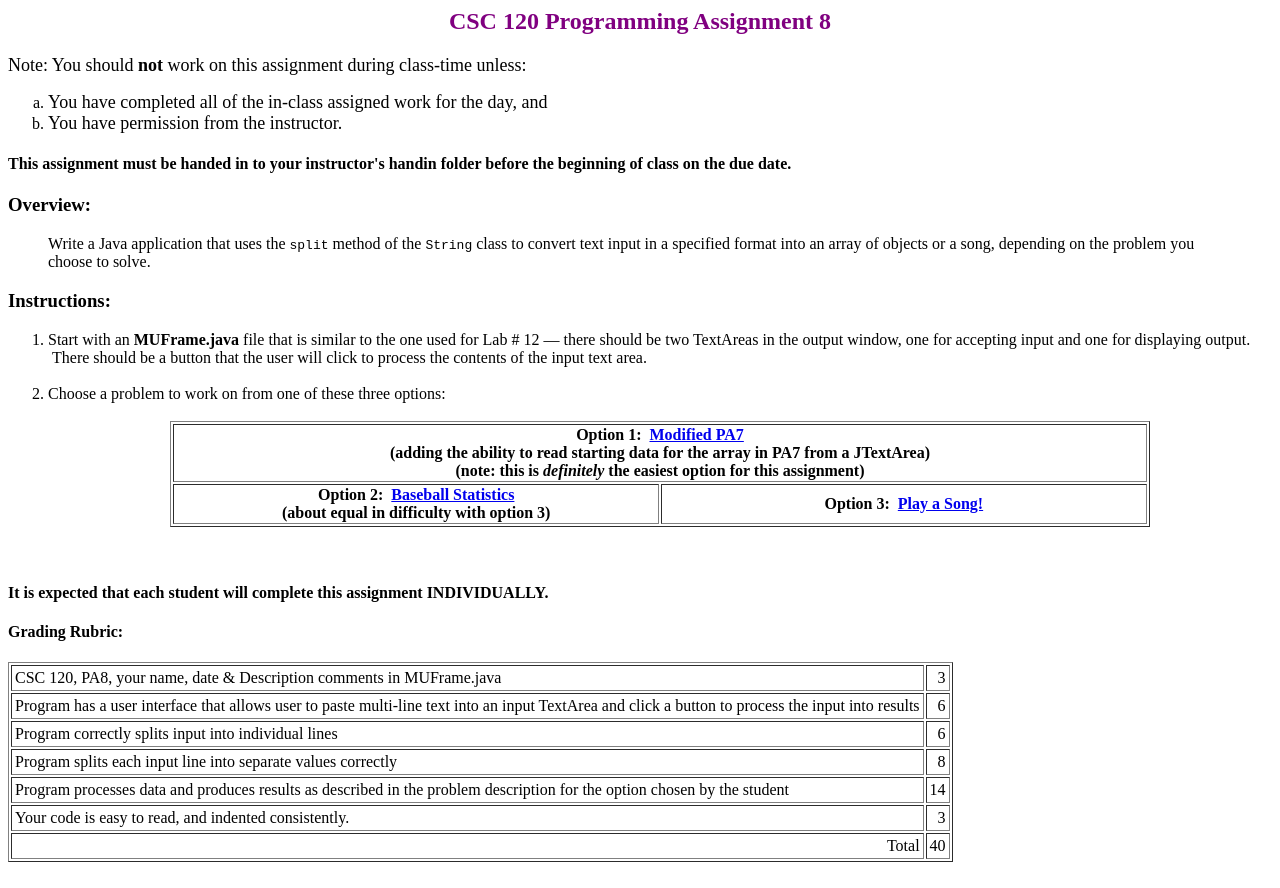
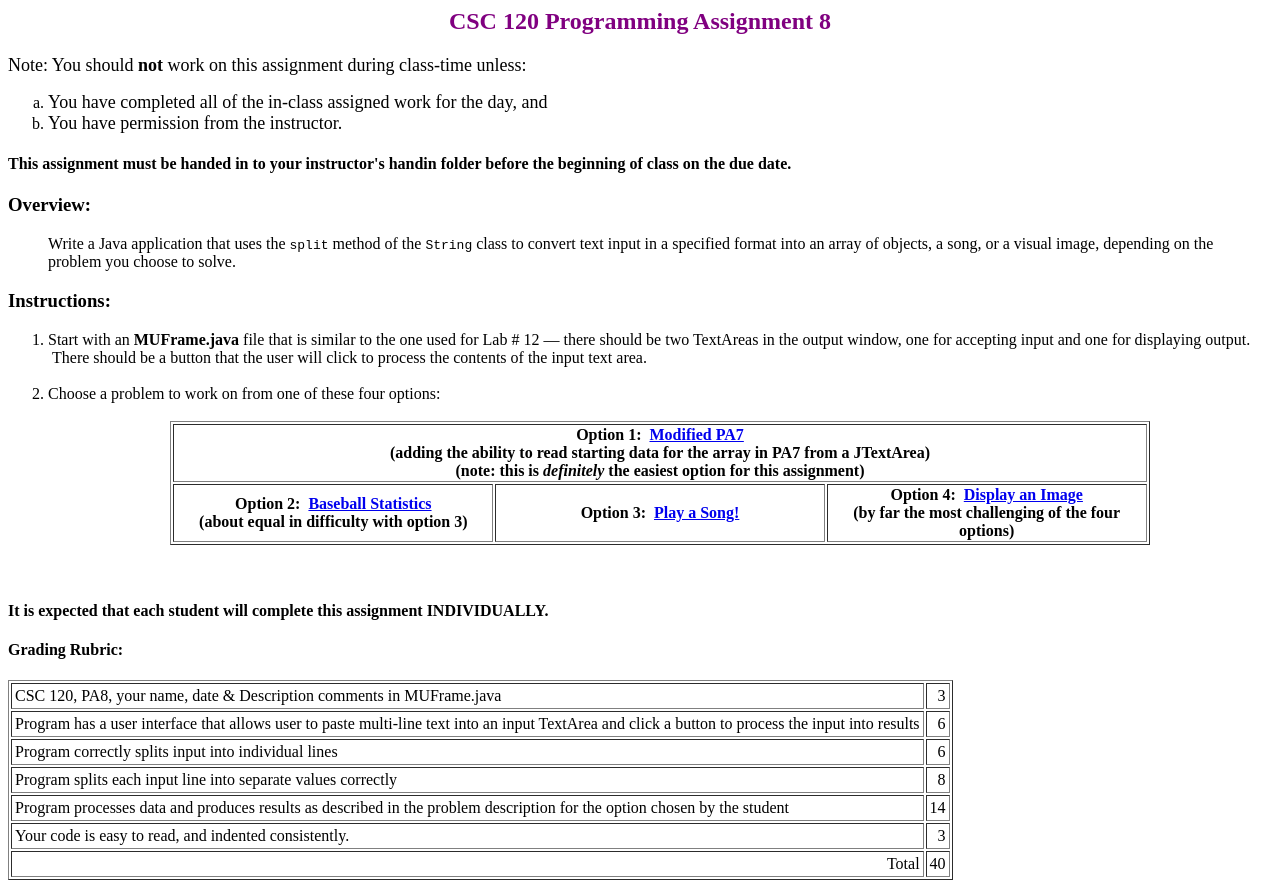
Before and after one commit to cs-courses-mountunion/CSC120Fall2022, a plain HTML site: page PAs/PA8/index.html in a window 1280 px wide. Drawn offline with Linux system fonts and the light colour scheme.

Commit message:
Add files via upload

```diff
--- a/PAs/PA8/index.html
+++ b/PAs/PA8/index.html
@@ -22,7 +22,7 @@ folder <b>before</b> the beginning of class on the due date.</h4>
 
 <blockquote>
 Write a Java application that uses the <code>split</code> method of the <code>String</code>
-class to convert text input in a specified format into an array of objects or a song<!-- or a visual image-->,
+class to convert text input in a specified format into an array of objects, a song, or a visual image,
 depending on the problem you choose to solve.
 </blockquote>
 
@@ -34,24 +34,24 @@ depending on the problem you choose to solve.
 		&nbsp;There should be a button that the user will click to process the contents of the input text
         area. <br/><br/> </li>
 
-    <li>Choose a problem to work on from one of these <!--four-->three options: <br/><br/>
+    <li>Choose a problem to work on from one of these four<!--three--> options: <br/><br/>
 	    <table width="80%" align="center" border="1">
 		  <tr> <th colspan="3"> Option 1:&nbsp; <a href="PA8Option1.html"> Modified PA7</a> <br/>
 		                                 (adding the ability to read starting data for the array in PA7 from a JTextArea)<br/>
 										 (note: this is <em>definitely</em> the easiest option for this assignment)</th>
 		  </tr>
-		  <!--tr>
+		  <tr>
 		      <th width="33%"> Option 2:&nbsp; <a href="PA8Option2.html"> Baseball Statistics</a> <br/>
                                          (about equal in difficulty with option 3)</th>
 			  <th width="34%"> Option 3:&nbsp; <a href="PA8Option3.html"> Play a Song!</a> </th>
 			  <th width="33%"> Option 4:&nbsp; <a href="PA8Option4.html"> Display an Image</a> <br/>
-                                         (probably the most challenging of the four options)</th>
-		  </tr-->
-		  <tr>
+                                         (by far the most challenging of the four options)</th>
+		  </tr>
+		  <!--tr>
 		      <th width="50%"> Option 2:&nbsp; <a href="PA8Option2.html"> Baseball Statistics</a> <br/>
                                          (about equal in difficulty with option 3)</th>
 			  <th width="50%"> Option 3:&nbsp; <a href="PA8Option3.html"> Play a Song!</a> </th>
-		  </tr>
+		  </tr-->
 		</table> <br/><br/> </li>
 
     </ol>
```
